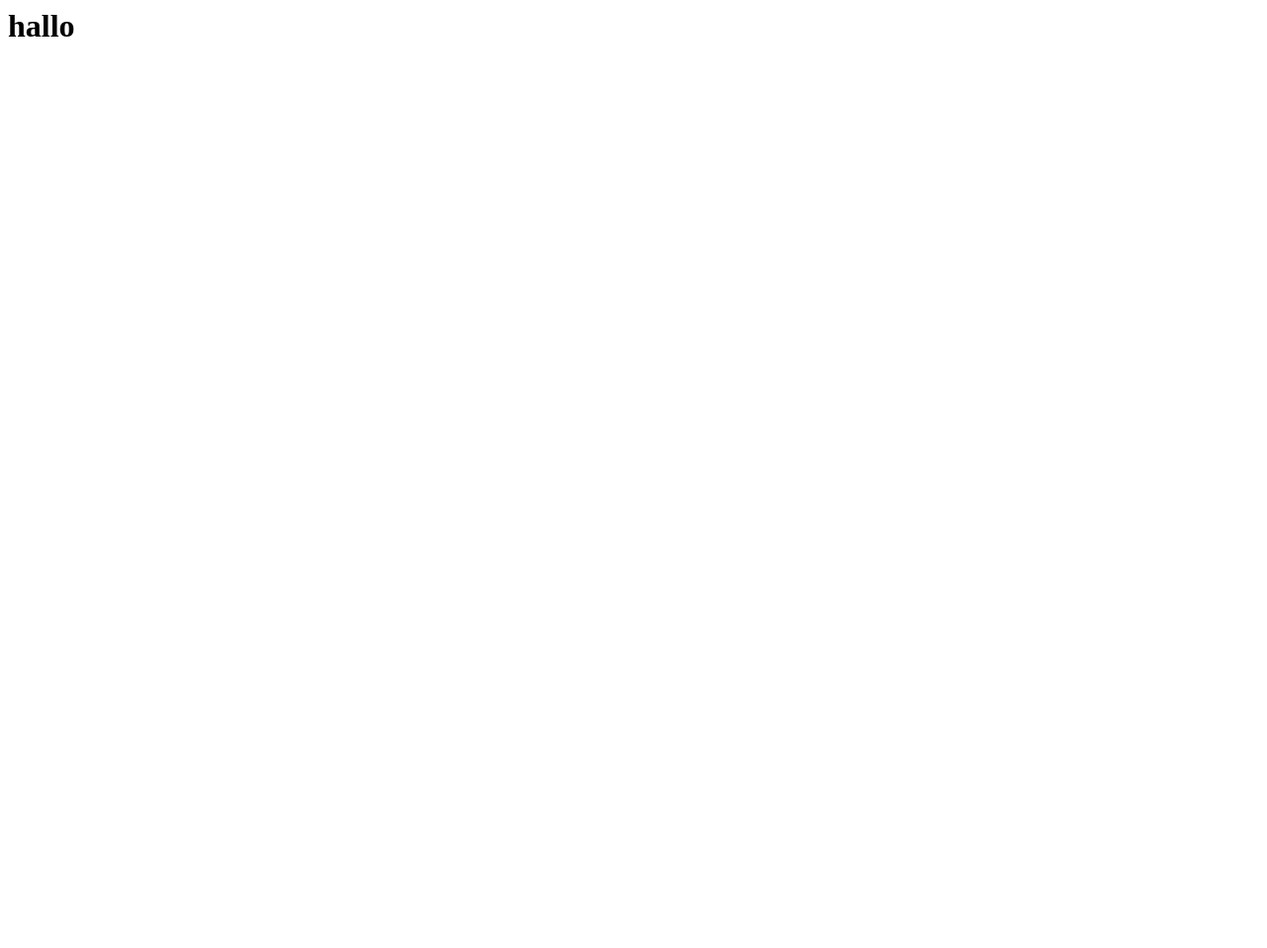
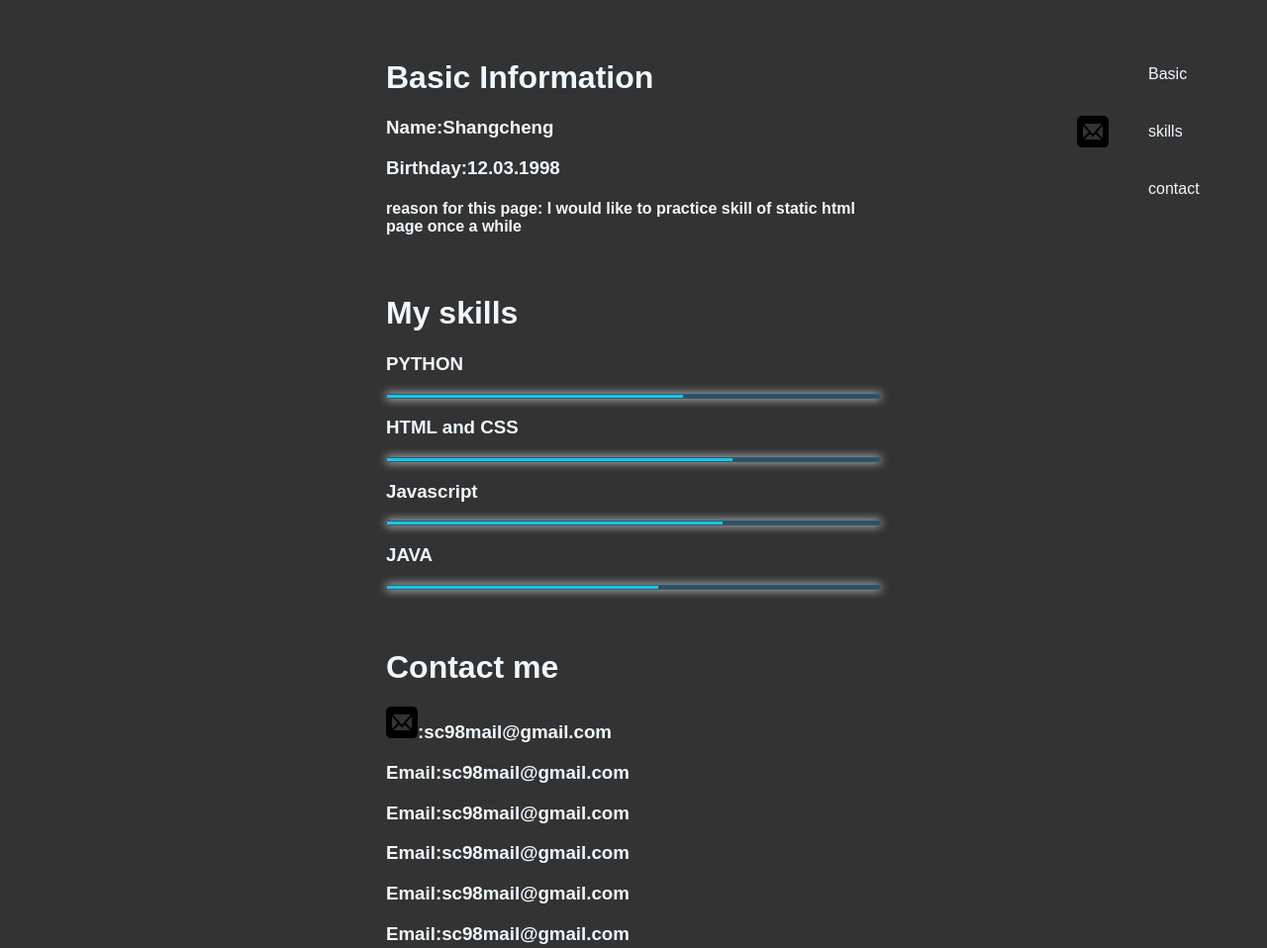
Before and after one commit to shangcheng98/shangcheng98.github.io, a plain HTML site: page index.html in a window 1280 px wide. Shown: the whole page at 99% size. Before the commit the page ends 800 px from the top, so only its background shows below. Drawn offline with Linux system fonts and the light colour scheme.

Commit message:
'nav-bar'

```diff
--- /dev/null
+++ b/css/index.css
@@ -0,0 +1,144 @@
+*{
+    font-family: sans-serif;
+    list-style: none;
+    padding: 0;
+}
+
+body{
+    background: #333;
+}
+
+
+header{
+    position: fixed;
+    display: flex;
+    justify-content: space-between;
+    align-items: center;
+    padding: 30px 85%;
+
+    top: 0;
+    left: 0;
+}
+header a{
+    font-family: Arial, Helvetica, sans-serif;
+    font-size: 16px;
+    color: aliceblue;
+}
+
+.nav_link{
+
+}
+
+.nav_link li{
+    text-decoration:none;
+    display: inline-block;
+    padding: 0px 40px;
+    border: 10px;
+
+    border-color: aliceblue;
+    border-radius: 15%;
+}
+
+.nav_link li a{
+
+
+    text-decoration:none;
+
+    border-radius: 10%;
+
+}
+
+.nav_link li:hover{
+
+    color:aliceblue;
+
+    background-color: #6b8770;
+
+}
+
+.logo{
+    cursor: pointer;
+}
+
+
+/* main */
+.Info{
+    width: 500px;
+    margin: 60px auto;
+    color: aliceblue;
+}
+
+li{
+    margin: 20px 0;
+}
+
+.bar{
+    background: rgb(46, 80, 100);
+    display: block;
+    height: 3px;
+    border: 1px solid rgb(50, 90, 109);
+    box-shadow: 0 0 10px;
+    border-radius: 3px;
+}
+.bar span{
+    height: 3px;
+    float: left;
+    background: rgb(24, 196, 226);
+}
+
+.html{
+     width: 70%;
+    animation: html 2s
+}
+
+.javascript{
+    width: 68%;
+    animation: javascript 2s
+}
+
+.java{
+    width: 55%;
+    animation: java 2s
+}
+.python{
+    width: 60%;
+    animation: java 2s
+}
+
+
+@keyframes html {
+    0%{
+        width: 0;
+    }
+    100%{
+        width: 70%;
+    }
+}
+
+@keyframes python {
+    0%{
+        width: 0;
+    }
+    100%{
+        width: 60%;
+    }
+}
+
+
+@keyframes javascript {
+    0%{
+        width: 0;
+    }
+    100%{
+        width: 68%;
+    }
+}
+
+@keyframes java {
+    0%{
+        width: 0;
+    }
+    100%{
+        width: 55%;
+    }
+}
--- a/index.html
+++ b/index.html
@@ -1 +1,61 @@
-<h1>hallo</h1>
+<!DOCTYPE html>
+<html lang="en">
+<head>
+    <meta charset="UTF-8">
+    <meta http-equiv="X-UA-Compatible" content="IE=edge">
+
+     <link rel="stylesheet"  href="css/index.css"></link>
+     <title>My</title>
+</head>
+
+
+<body>
+    <header>
+        <img class="logo" src="logo/mail.svg" alt="logo">
+        <nav>
+            <ul class="nav_link">
+
+                <li><a href="#">Basic</a></li>
+                <li><a href="#">skills</a></li>
+                <li><a href="#">contact</a></li>
+            </ul>
+
+        </nav>
+    </header>
+
+    <div class="Info">
+        <h1>Basic Information</h1>
+        <li>
+            <h3>Name:Shangcheng</h3>
+            <h3>Birthday:12.03.1998</h3>
+            <h4>reason for this page: I would like to practice skill of static html page once a while </h4>
+        </li>
+
+    </div>
+
+    <div class="Info">
+        <h1>My skills</h1>
+        <li>
+            <h3>PYTHON</h3><span class="bar"><span class="python"></span></span>
+            <h3>HTML and CSS</h3><span class="bar"><span class="html"></span></span>
+            <h3>Javascript</h3><span class="bar"><span class="javascript"></span></span>
+            <h3>JAVA</h3><span class="bar"><span class="java"></span></span>
+
+        </li>
+    </div>
+
+    <div class="Info">
+        <h1>Contact me</h1>
+        <li>
+            <h3><img class="logo" src="logo/mail.svg" alt="logo">:sc98mail@gmail.com</h3>
+            <h3>Email:sc98mail@gmail.com</h3>
+            <h3>Email:sc98mail@gmail.com</h3>
+            <h3>Email:sc98mail@gmail.com</h3>
+            <h3>Email:sc98mail@gmail.com</h3>
+            <h3>Email:sc98mail@gmail.com</h3>
+        </li>
+    </div>
+
+</body>
+
+</html>
```
Also changed, not shown: logo/mail.svg (added).
